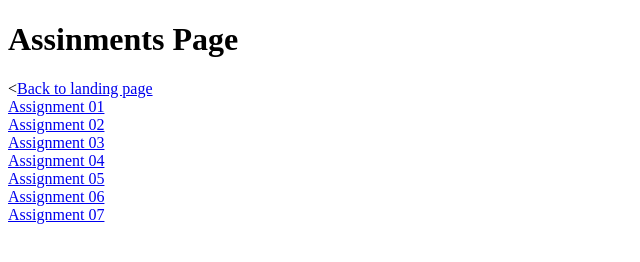
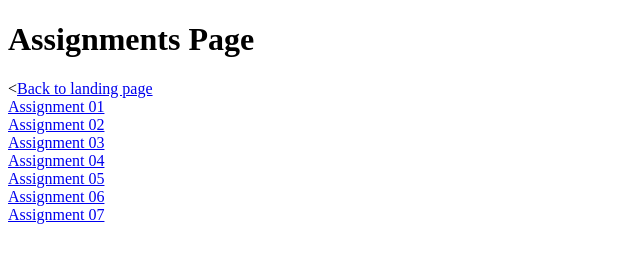
Before and after one commit to Stealthyworm111/Stealthyworm111.github.io, a plain HTML site: page Assignments.html in a window 1280 px wide. Shown: the whole page, without its empty margins (0-640 px from the left). Drawn offline with Linux system fonts and the light colour scheme.

Commit message:
Update Assignments.html

```diff
--- a/Assignments.html
+++ b/Assignments.html
@@ -3,7 +3,7 @@
 <head>
     <title>Clayton Parker's Assignment Page</title>
 </head>
-<h1>Assinments Page</h1>
+<h1>Assignments Page</h1>
 <<a href="https://stealthyworm111.github.io">Back to landing page</a><br />
 <a href="#">Assignment 01</a><br />
 <a href="#">Assignment 02</a><br />
```
